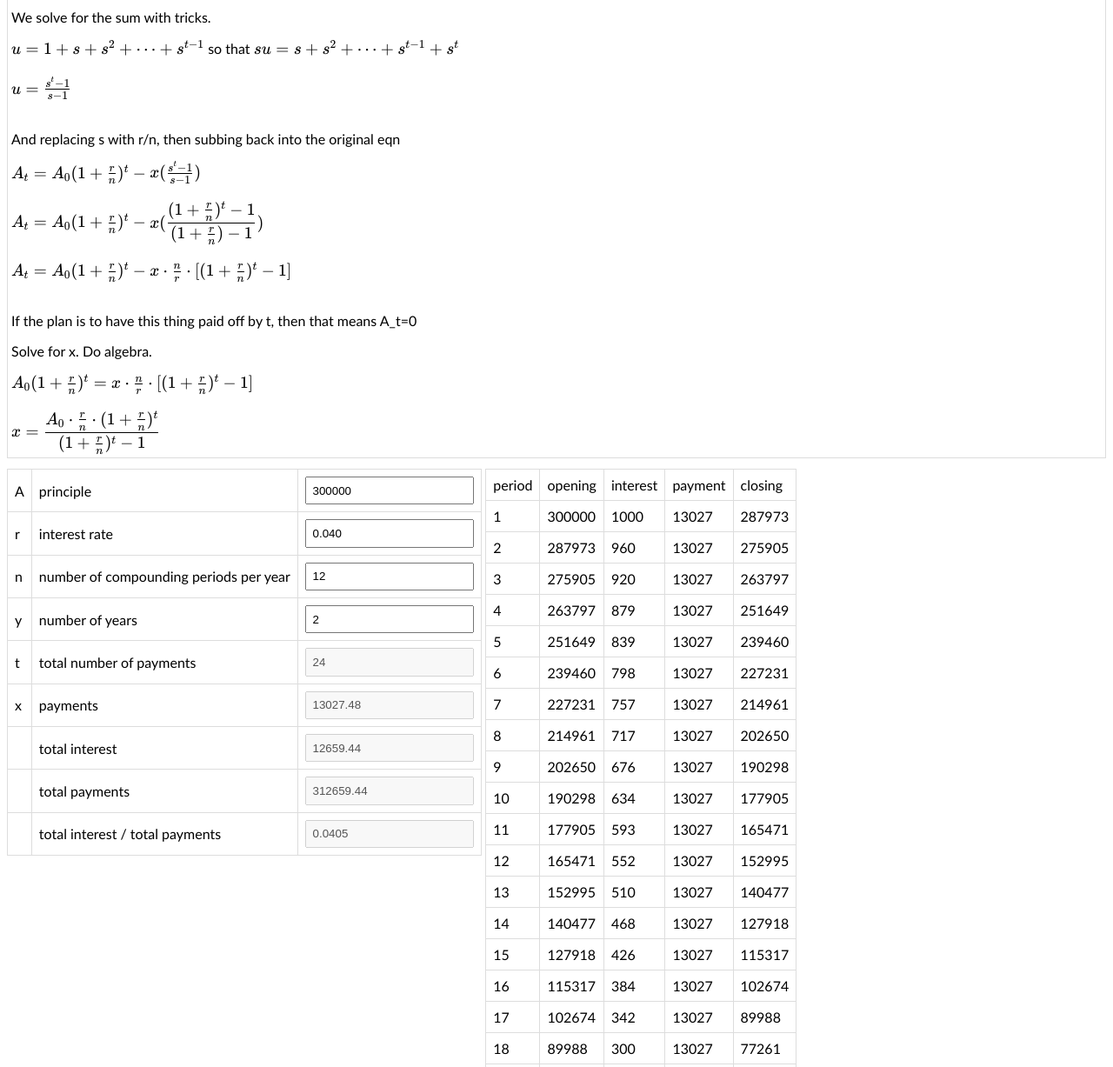
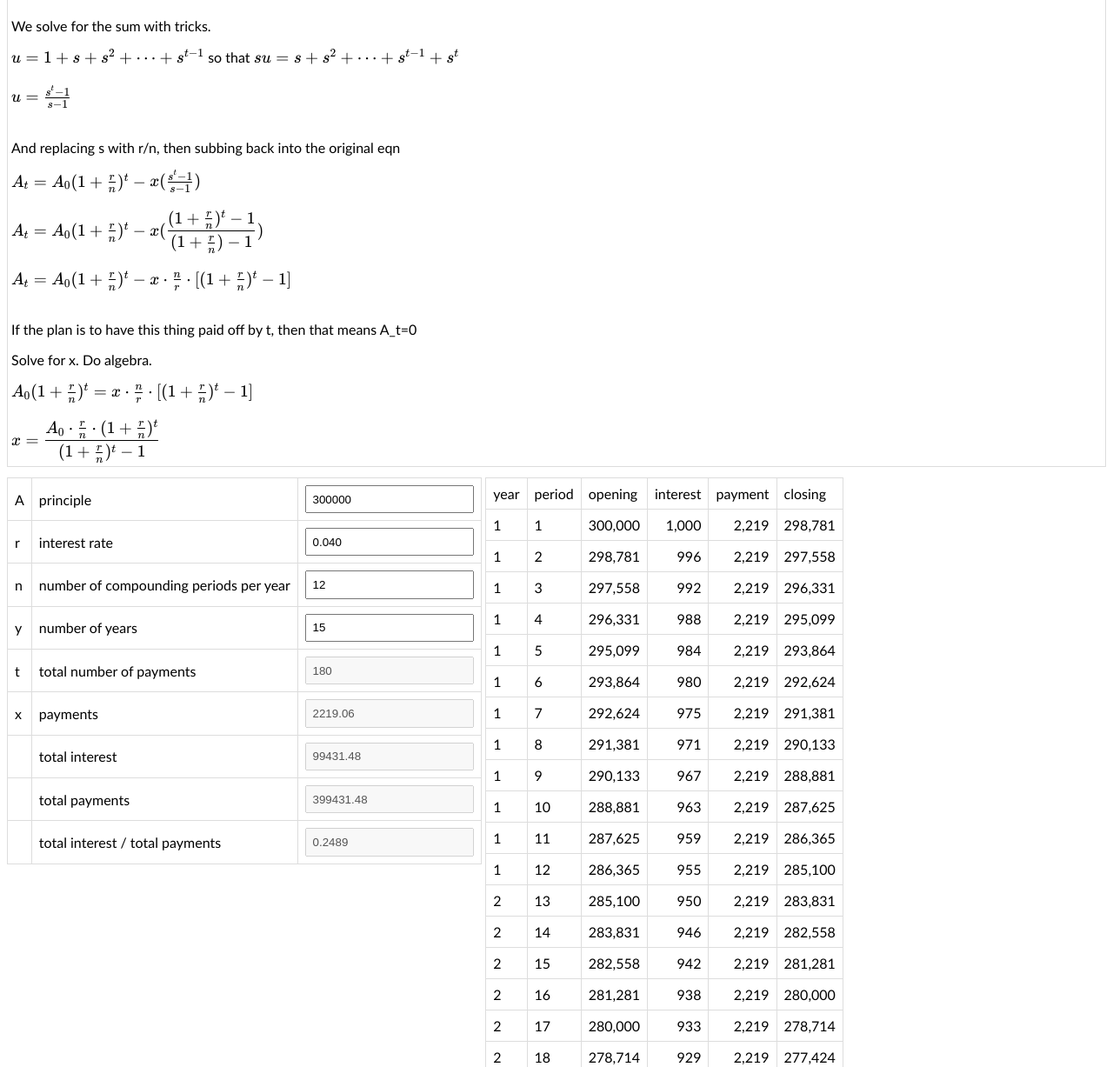
Before and after one commit to dactyrafficle/mortgage, a plain HTML site: page index.html in a window 1280 px wide. Shown: the part 691-1918 px from the top of the page at 87% size. Drawn offline with Linux system fonts and the light colour scheme.

Commit message:
Add files via upload

```diff
--- a/index.html
+++ b/index.html
@@ -33,9 +33,9 @@
 
  <p> So the idea here is that at the start of every period, interest is calculated on the remaining balance, THEN you make a payment, resulting in the period's closing balance. </p>
 
- <p> So at period t=0, nothing happens, thats when you take out the loan, so no interest is accrued and no payments are made. </p>
+ <p> So at period <span class='inline-code'>t=0</span>, nothing happens. Thats when you take out the loan, so no interest is accrued and no payments are made. </p>
 
- <p> So everything really begins in period t=1, at the start of which you owe A_0. So the loaning agent accrued interest A_0*(r/n) and adds it to what you owe, but then you make a payment, x against the balance. At the end of t=1, your balance is this: </p>
+ <p> So everything really begins in period <span class='inline-code'>t=1</span>, at the start of which you owe <span class='inline-code'>A_0</span>. So the loaning agent accrued interest A_0*(r/n) and adds it to what you owe, but then you make a payment, x against the balance. At the end of t=1, your balance is this: </p>
 
 <span class='math'> A_1 = A_0(1+\frac{r}{n})-x </span>
 
@@ -86,7 +86,7 @@
      <tr><td> A </td><td> principle </td><td> <input class='myinputs' id='myinput_A' type='number' step='500' value='300000' /> </td></tr>
      <tr><td> r </td><td> interest rate </td><td> <input class='myinputs' id='myinput_r' type='number' step='0.001' value='0.04' /> </td></tr>
      <tr><td> n </td><td> number of compounding periods per year </td><td> <input class='myinputs' id='myinput_n' type='number' step='1' value='12' /> </td></tr>
-     <tr><td> y </td><td> number of years </td><td> <input class='myinputs' id='myinput_y' type='number' step='1' value='2' /> </td></tr>
+     <tr><td> y </td><td> number of years </td><td> <input class='myinputs' id='myinput_y' type='number' step='1' value='15' /> </td></tr>
      <tr><td> t </td><td> total number of payments </td><td> <input class='myinputs' id='myoutput_t' type='number' disabled /> </td></tr>
      <tr><td> x </td><td> payments </td><td> <input class='myinputs' id='myoutput_pmt' type='number' disabled /> </td></tr>
      <tr><td>  </td><td> total interest </td><td> <input class='myinputs' id='myoutput_total_interest' type='number' disabled /> </td></tr>
--- a/setup.js
+++ b/setup.js
@@ -121,9 +121,15 @@
       'total_interest':0,
       'total_payments':0,
       'total_interest_over_total_payments':0,
-      'arr':[]
+      'arr':[],
+      'arr2':[]
     };
+
+    // by period
     let arr = [];
+
+    // by year
+    let arr2 = [];
 
     let opening = values.A;
     let interest;
@@ -136,13 +142,38 @@
       interest = opening * values.r / values.n;
       closing = opening + interest - payment;
 
+      let year = Math.floor(t/values.n);
+
       obj.arr.push({
         't':t,
+        'year':year,
         'opening': opening,
         'interest': interest,
         'payment': payment,
         'closing': closing
       });
+
+      if (t%values.n === 0) {
+        obj.arr2.push({
+          't_first':t,
+          't_last':0,
+          'year':year,
+          'opening': opening,
+          'interest': interest,
+          'payment': payment,
+          'closing': closing
+        });
+      };
+
+      if (t%values.n !== 0) {
+        obj.arr2[obj.arr2.length-1].interest += interest;
+        obj.arr2[obj.arr2.length-1].payment += payment;
+      };
+
+      if ((t+1)%values.n == 0) {
+        obj.arr2[obj.arr2.length-1].t_last = t;
+        obj.arr2[obj.arr2.length-1].closing = closing;
+      };
 
       opening = closing;
 
@@ -163,6 +194,12 @@
 
     let header_row = document.createElement('tr');
     table.appendChild(header_row);
+
+    (function() {
+      let td = document.createElement('td');
+      td.innerHTML = 'year';
+      header_row.appendChild(td);
+    })();
 
     (function() {
       let td = document.createElement('td');
@@ -194,10 +231,17 @@
       header_row.appendChild(td);
     })();
 
+    // CONTENT
     for (let t = 0; t < table_data.length; t++) {
 
       let row = document.createElement('tr');
       table.appendChild(row);
+
+      (function() {
+        let td = document.createElement('td');
+        td.innerHTML = table_data[t].year + 1;
+        row.appendChild(td);
+      })();
 
       (function() {
         let td = document.createElement('td');
@@ -207,25 +251,29 @@
 
       (function() {
         let td = document.createElement('td');
-        td.innerHTML = (table_data[t].opening).toFixed(0);
+        td.style.textAlign = 'RIGHT';
+        td.innerHTML = numberWithCommas(table_data[t].opening.toFixed(0));
         row.appendChild(td);
       })();
 
       (function() {
         let td = document.createElement('td');
-        td.innerHTML = (table_data[t].interest).toFixed(0);
+        td.style.textAlign = 'RIGHT';
+        td.innerHTML = numberWithCommas(table_data[t].interest.toFixed(0));
         row.appendChild(td);
       })();
 
       (function() {
         let td = document.createElement('td');
-        td.innerHTML = (table_data[t].payment).toFixed(0);
+        td.style.textAlign = 'RIGHT';
+        td.innerHTML = numberWithCommas(table_data[t].payment.toFixed(0));
         row.appendChild(td);
       })();
 
       (function() {
         let td = document.createElement('td');
-        td.innerHTML = (table_data[t].closing).toFixed(0);
+        td.style.textAlign = 'RIGHT';
+        td.innerHTML = numberWithCommas(table_data[t].closing.toFixed(0));
         row.appendChild(td);
       })();
     }
@@ -234,3 +282,8 @@
   };
 
 })();
+
+// stackoverflow.com/questions/2901102/how-to-print-a-number-with-commas-as-thousands-separators-in-javascript
+function numberWithCommas(x) {
+    return x.toString().replace(/\B(?=(\d{3})+(?!\d))/g, ",");
+}
```
Also changed, not shown: 1 other file.
